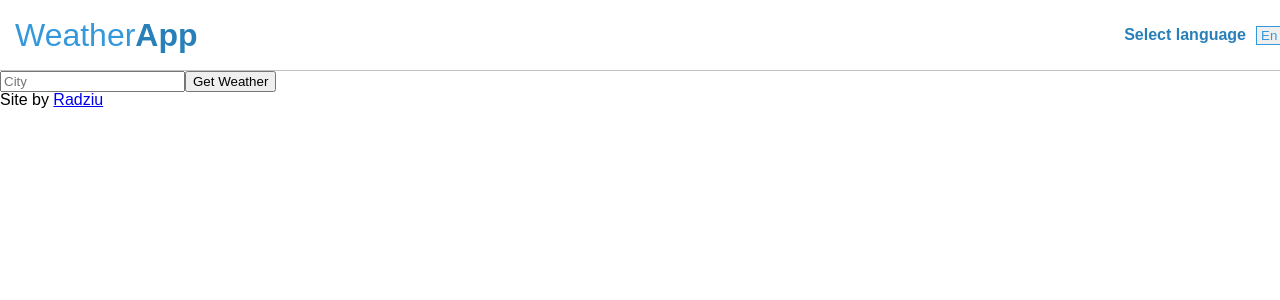
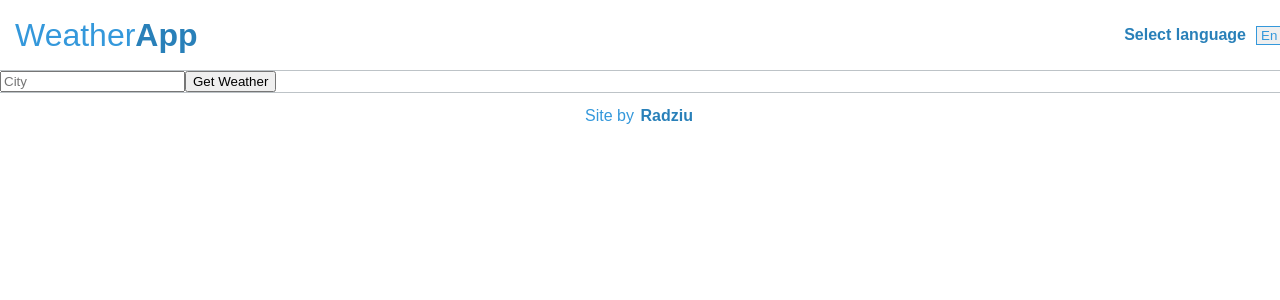
Before and after one commit to Radek-Wawrzyk/Weather-App, a React (Create React App) app: page / in a window 1280 px wide. Shown: the top 300 px of the page. Built offline with nearby package versions, Linux system fonts and the light colour scheme.

Commit message:
Styled footer component

```diff
--- a/src/components/Footer.js
+++ b/src/components/Footer.js
@@ -1,10 +1,16 @@
 import React, { Component } from 'react';
+import "../styles/footer.css";
 
 class Footer extends Component {
   render() {
     return (
-      <footer>
-        <p>Site by <a href="https://github.com/Radek-Wawrzyk">Radziu</a></p>
+      <footer className="footer">
+        <p className="footer-author">Site by <a href="https://github.com/Radek-Wawrzyk">Radziu</a></p>
+        <div className="footer-socials">
+          <a href="https://github.com/Radek-Wawrzyk"><span className="fa fa-github" aria-hidden="true"></span></a>
+          <a href="https://www.linkedin.com/in/radek-wawrzyk-211948158/"><span className="fa fa-linkedin-square" aria-hidden="true"></span></a>
+          <a href="https://www.facebook.com/radek.wawrzyk"><span className="fa fa-facebook-square" aria-hidden="true"></span></a>
+        </div>
       </footer>
     );
   }
--- /dev/null
+++ b/src/styles/footer.css
@@ -0,0 +1,24 @@
+.footer {
+  padding: 15px;
+  text-align: center;
+  border-top: 1px solid #bdc3c7;
+}
+.footer-author {
+  color: #3498db;
+  font-size: 16px;
+}
+.footer-author a {
+  color: #2980b9;
+  font-weight: bold;
+  text-decoration: none;
+  padding: 2px;
+}
+.footer-socials {
+  margin: 10px 0 0 0;
+}
+.footer-socials a {
+  color: #3498db;
+  font-size: 20px;
+  margin: 0 1px;
+  padding: 0 2px;
+}
```
